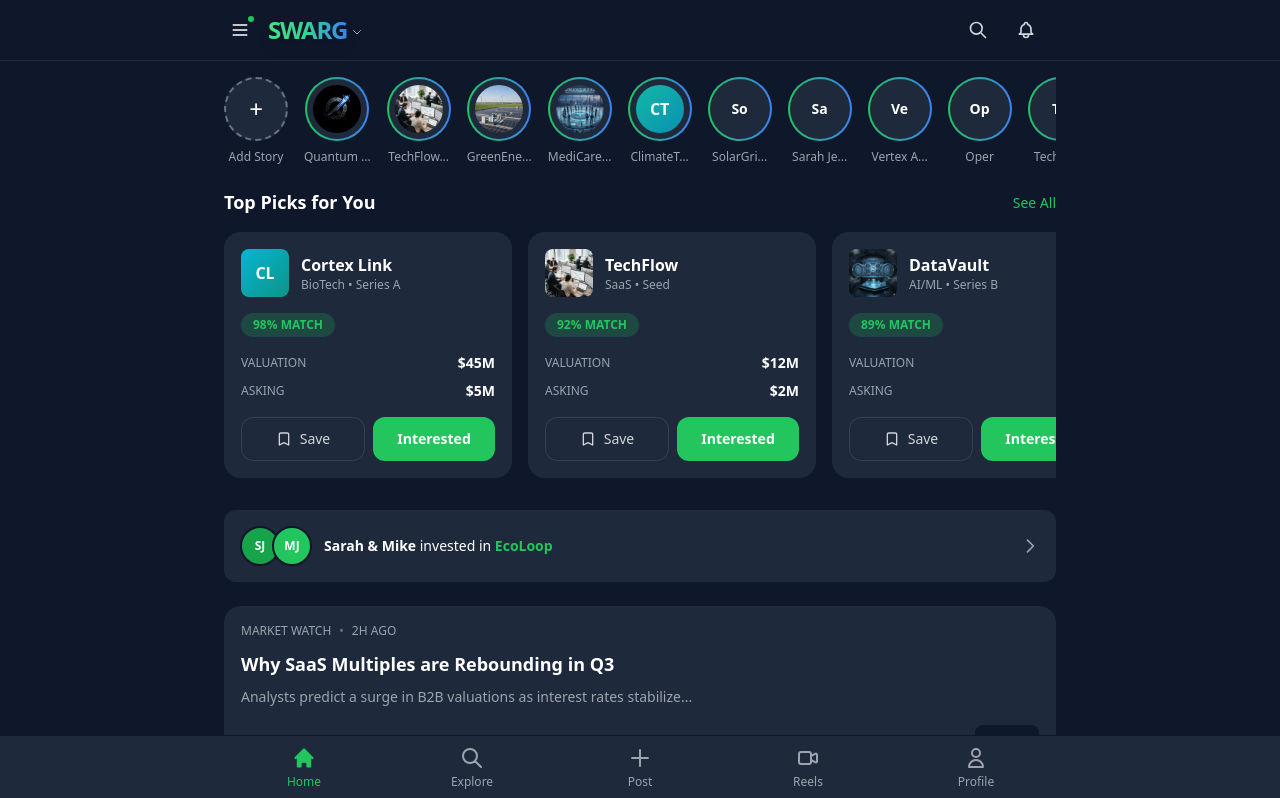
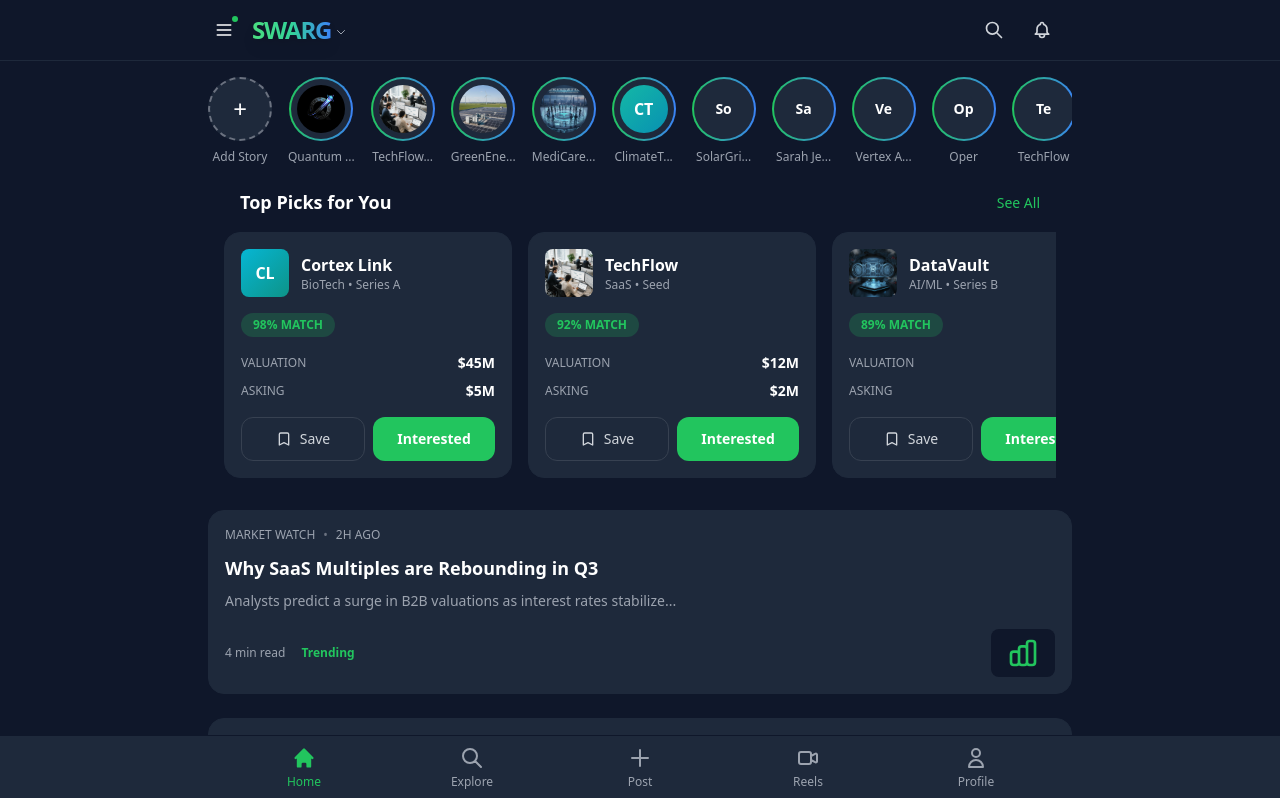
Before and after one commit to Khushi018/swarn-web-app, a React (Vite) app: page / in a window 1280 px wide. Shown: the top 798 px of the page. Built offline with nearby package versions, Linux system fonts and the light colour scheme.

Commit message:
margins feed page

```diff
--- a/src/App.jsx
+++ b/src/App.jsx
@@ -79,7 +79,7 @@ function App() {
             <main className="w-full bg-dark overflow-x-hidden" style={{ backgroundColor: '#0f172a' }}>
               <div className="w-full max-w-4xl mx-auto">
                 <TopPicks />
-                <InvestmentNotification />
+                {/* <InvestmentNotification /> */}
                 <MarketWatchCard />
                 <CompanyUpdateCard />
 
--- a/src/components/CompanyUpdateCard.jsx
+++ b/src/components/CompanyUpdateCard.jsx
@@ -4,7 +4,7 @@ import CompanyLogo from './CompanyLogo';
 const CompanyUpdateCard = () => {
   return (
     <div className="w-full mb-6 bg-dark" style={{ backgroundColor: '#0f172a' }}>
-      <div className="container-mobile">
+      <div className="w-full px-4">
         <div className="bg-dark-light rounded-2xl p-4 border border-dark-light">
           {/* Header */}
           <div className="flex items-start justify-between mb-3">
--- a/src/components/Header.jsx
+++ b/src/components/Header.jsx
@@ -76,7 +76,7 @@ const Header = ({ onCompanySelect, onOpenCreatePost, onNavigate, onOpenStory })
 
       {/* Sticky Header - Reddit Style */}
       <header className="w-full bg-dark sticky top-0 z-50 border-b border-dark-light" style={{ backgroundColor: '#0f172a' }}>
-        <div className="container-mobile py-2">
+        <div className="w-full px-4 py-2 md:max-w-4xl md:mx-auto">
           <div className="flex items-center gap-2">
             {/* Hamburger Menu with Green Notification */}
             <button
@@ -177,8 +177,8 @@ const Header = ({ onCompanySelect, onOpenCreatePost, onNavigate, onOpenStory })
 
       {/* Non-Sticky Stories Section - Scrolls with page */}
       <div className="w-full bg-dark" style={{ backgroundColor: '#0f172a' }}>
-        <div className="container-mobile py-4">
-          <div className="flex items-center gap-4 overflow-x-auto pb-2 scrollbar-hide">
+        <div className="w-full px-4 py-4 md:max-w-4xl md:mx-auto">
+          <div className="flex items-center gap-4 overflow-x-auto pb-2 scrollbar-hide -mx-4 px-4 md:mx-0 md:px-0">
             <button
               onClick={() => onOpenCreatePost && onOpenCreatePost()}
               className="flex-shrink-0 flex flex-col items-center gap-2"
--- a/src/components/InvestmentNotification.jsx
+++ b/src/components/InvestmentNotification.jsx
@@ -3,7 +3,7 @@ import React from 'react';
 const InvestmentNotification = () => {
   return (
     <div className="w-full mb-6 bg-dark" style={{ backgroundColor: '#0f172a' }}>
-      <div className="container-mobile">
+      <div className="w-full px-4">
         <button className="w-full bg-dark-light rounded-xl p-4 flex items-center gap-3 hover:bg-dark-light/80">
           <div className="flex -space-x-2">
             <div className="w-10 h-10 rounded-full bg-primary-dark border-2 border-dark flex items-center justify-center">
--- a/src/components/MarketWatchCard.jsx
+++ b/src/components/MarketWatchCard.jsx
@@ -3,7 +3,7 @@ import React from 'react';
 const MarketWatchCard = () => {
   return (
     <div className="w-full mb-6 bg-dark" style={{ backgroundColor: '#0f172a' }}>
-      <div className="container-mobile">
+      <div className="w-full px-4">
         <div className="bg-dark-light rounded-2xl p-4 border border-dark-light">
           <div className="flex items-center gap-2 mb-3">
             <span className="text-xs text-gray-400 font-medium">MARKET WATCH</span>
--- a/src/components/TopPicks.jsx
+++ b/src/components/TopPicks.jsx
@@ -62,13 +62,13 @@ const TopPicks = () => {
 
   return (
     <section className="w-full mb-6 bg-dark" style={{ backgroundColor: '#0f172a' }}>
-      <div className="container-mobile">
-        <div className="flex items-center justify-between mb-4">
+        <div className="container-mobile">
+        <div className="flex items-center justify-between mb-4 px-4">
           <h2 className="text-lg font-semibold text-white">Top Picks for You</h2>
           <button className="text-primary text-sm font-medium">See All</button>
         </div>
 
-        <div className="flex gap-4 overflow-x-auto pb-2 scrollbar-hide scroll-smooth snap-x snap-mandatory">
+        <div className="flex gap-4 overflow-x-auto pb-2 scrollbar-hide scroll-smooth snap-x snap-mandatory px-4">
           {picks.map((pick) => (
             <div
               key={pick.id}
```
